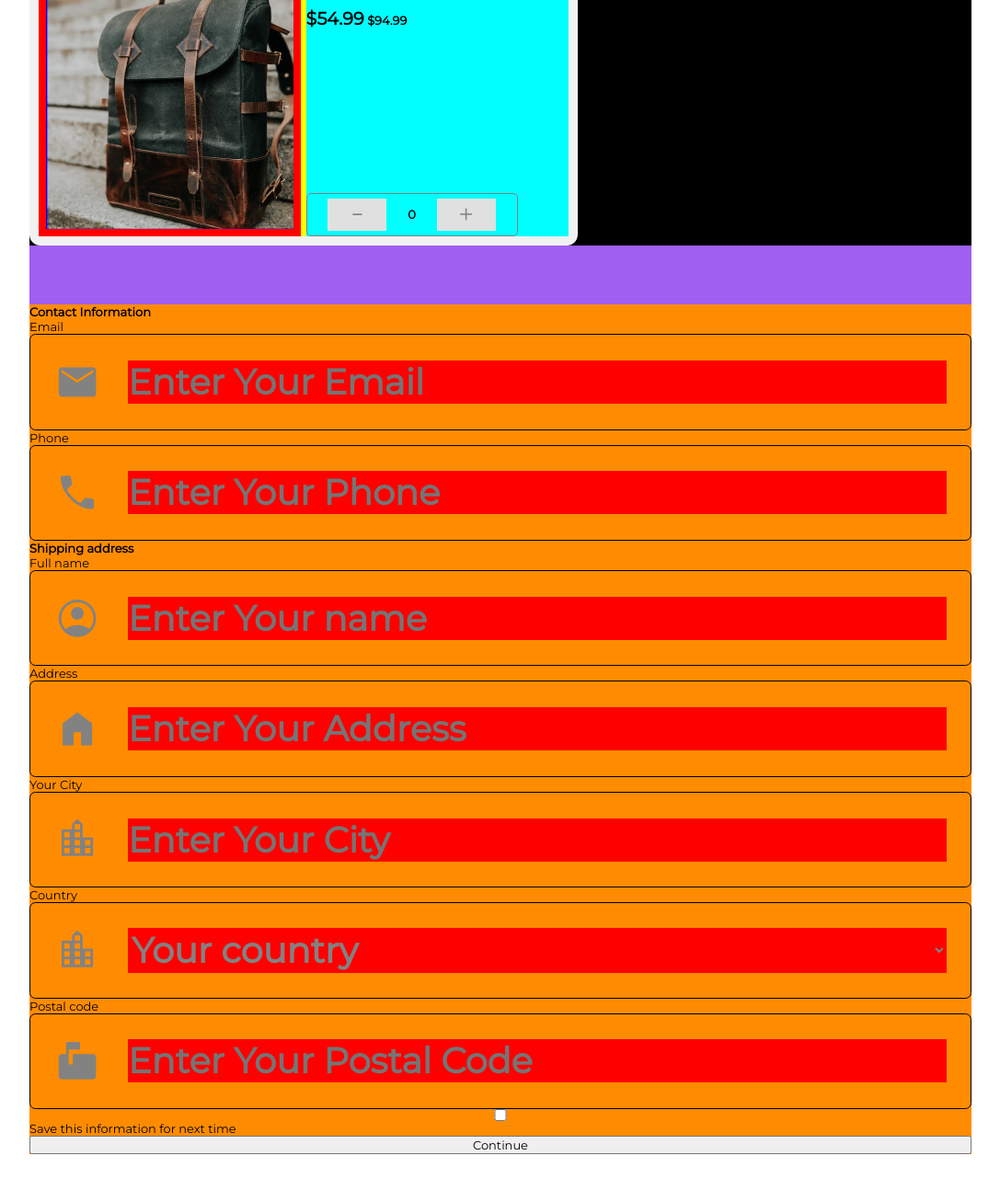
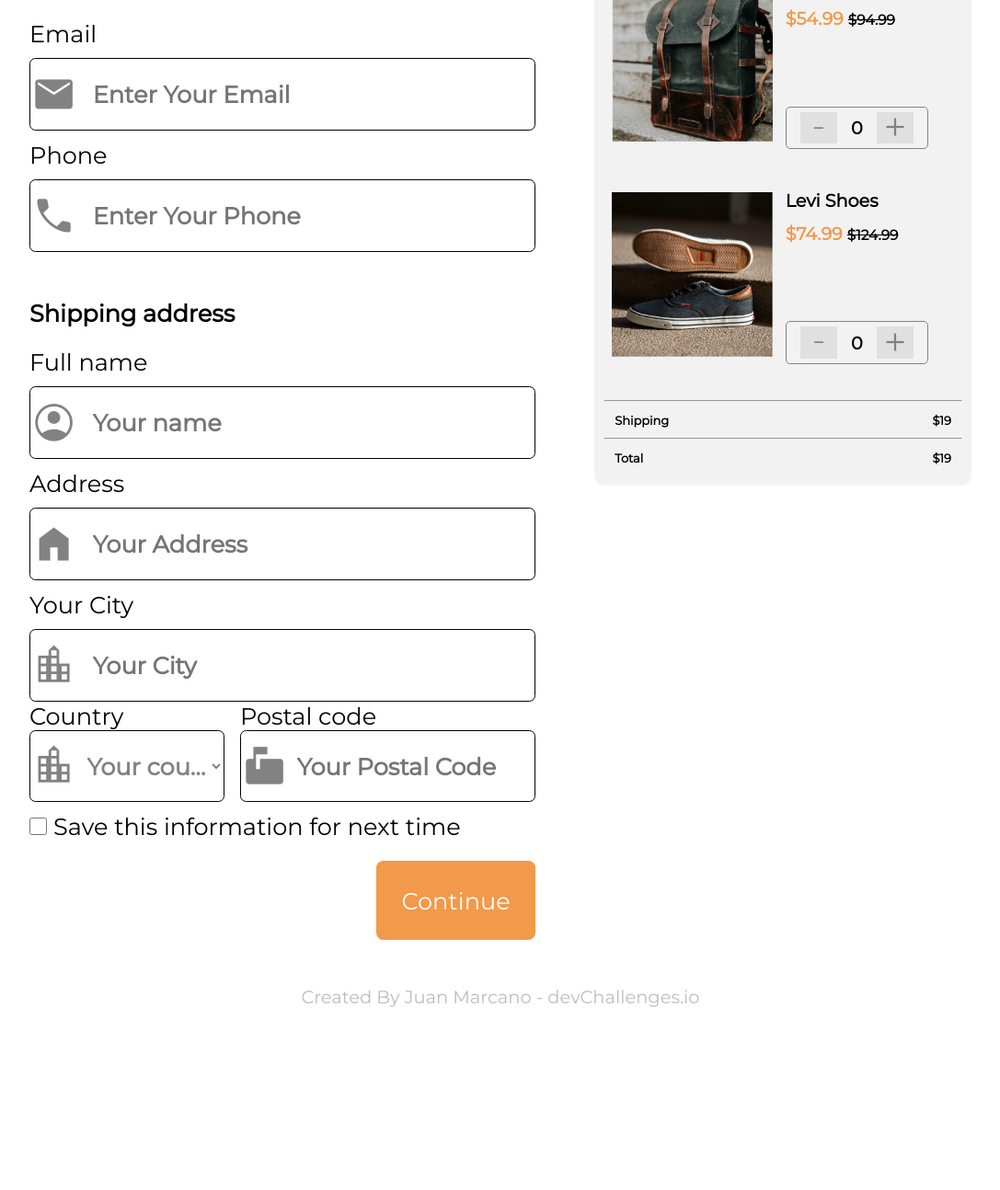
Before and after one commit to GenericJM/checkout-page-master, a plain HTML site: page index.html in a window 1280 px wide. Shown: the part 218-1512 px from the top of the page at 92% size, without its empty margins (96-1183 px from the left). After the commit the page ends 1378 px from the top, so only its background shows below. Drawn offline with nearby package versions, Linux system fonts and the light colour scheme.

Commit message:
Add footer

```diff
--- a/index.html
+++ b/index.html
@@ -7,11 +7,12 @@
   <meta name="viewport" content="width=device-width, initial-scale=1.0">
   <link href="https://fonts.googleapis.com/css2?family=Montserrat" rel="stylesheet">
   <!-- <link rel="stylesheet" href="https://fonts.googleapis.com/css2?family=Material+Symbols+Outlined:opsz,wght,FILL,GRAD@48,400,0,0" /> -->
-  <link rel="stylesheet" href="https://fonts.googleapis.com/css2?family=Material+Symbols+Outlined:opsz,wght,FILL,GRAD@20..48,100..700,0..1,-50..200" />
+  <link rel="stylesheet"
+    href="https://fonts.googleapis.com/css2?family=Material+Symbols+Outlined:opsz,wght,FILL,GRAD@20..48,100..700,0..1,-50..200" />
   <link rel="stylesheet" href="styles.css">
-
+  <script src='decimal.js'></script>
   <script src="https://kit.fontawesome.com/cf149fe0d1.js" crossorigin="anonymous"></script>
-
+  <link rel="shortcut icon" href="devchallenges.png">
 
   <title>Checkout Page</title>
 
@@ -23,8 +24,8 @@
   </header>
   <main class="main">
     <form action="" class="flex__form">
-      <h2>Contact Information</h2>
-      <label for="email">Email</label>
+      <h2 class="flex__form-element">Contact Information</h2>
+      <label class="flex__form-element" for="email">Email</label>
       <div class="inputbox">
         <span class="material-symbols-outlined">
           mail
@@ -32,7 +33,7 @@
         <input class="textbox" id="email" type="email" placeholder="Enter Your Email" autocomplete="none"
           required></input>
       </div>
-      <label for="phone">Phone</label>
+      <label class="flex__form-element" for="phone">Phone</label>
       <div class="inputbox">
         <span class="material-symbols-outlined">
           call
@@ -41,29 +42,31 @@
           required></input>
       </div>
 
-      <h2>Shipping address</h2>
-      <label for="name">Full name</label>
+      <h2 class="flex__form-element flex__form-divisor">Shipping address</h2>
+      <label class="flex__form-element" for="name">Full name</label>
       <div class="inputbox">
         <span class="material-symbols-outlined">
           account_circle
         </span>
-        <input class="textbox" id="name" type="text" placeholder="Enter Your name" required></input>
+        <input class="textbox" id="name" type="text" placeholder="Your name" required></input>
       </div>
-      <label for="address">Address</label>
+      <label class="flex__form-element" for="address">Address</label>
       <div class="inputbox">
         <span class="material-symbols-outlined">
           home
         </span>
-        <input class="textbox" id="address" type="text" placeholder="Enter Your Address" required></input>
+        <input class="textbox" id="address" type="text" placeholder="Your Address" required></input>
       </div>
-      <label for="city">Your City</label>
+      <label class="flex__form-element" for="city">Your City</label>
       <div class="inputbox">
         <span class="material-symbols-outlined">
           location_city
         </span>
-        <input class="textbox" id="city" type="text" placeholder="Enter Your City" required></input>
+        <input class="textbox" id="city" type="text" placeholder="Your City" required></input>
       </div>
-      <label for="country">Country </label>
+      <section class="main__localdata">
+        <div>
+          <label class="flex__form-element" for="country">Country </label>
           <div class="inputbox">
             <span class="material-symbols-outlined">
               location_city
@@ -75,16 +78,27 @@
               <option value="2">Venezuela</option>
             </Select>
           </div>
-      <label for="postalcode">Postal code</label>
+        </div>
+        <div>
+          <label class="flex__form-element" for="postalcode">Postal code</label>
           <div class="inputbox">
             <span class="material-symbols-outlined">
               markunread_mailbox
             </span>
-        <input class="textbox" id="postalcode" type="number" placeholder="Enter Your Postal Code" required></input>
+            <input class="textbox" id="postalcode" type="number" placeholder="Your Postal Code" required></input>
           </div>
-      <input type="checkbox" name="" id="checkbox">
-      <label for="checkbox">Save this information for next time</label>
-      <button>Continue</button>
+        </div>
+
+      </section>
+
+      <label class="flex__form-element" for="checkbox">
+        <input class="flex__form-checkbox" type="checkbox" name="" id="checkbox">
+        Save this information for next time
+      </label>
+      <div class="flex__form-boxbuttom">
+        <button class="flex__form-element flex__form-button">Continue</button>
+
+      </div>
     </form>
 
     <div class="container">
@@ -98,22 +112,58 @@
               <h3 class="product__text">Vintage Backbag</h3>
               <div class="product__price">
                 <h3 class="product__price product__price-discount">$54.99</h3>
-                <h4 class="product__price product__price-original">$94.99</h3>
+                <h6 class="product__price product__price-original">$94.99</h6>
               </div>
             </header>
             <div class="product__counter">
 
-              <button class="counter__button"><i class="fa-regular fa-solid fa-minus"
+              <button class="product__text counter__button"><i class="fa-regular fa-solid fa-minus"
                   style="color: #808080;"></i></button>
-              <h1>0</h1>
-              <button class="counter__button"><i class="fa-regular fa-plus fa-lg" style="color: #808080;"></i></button>
+              <h1 class="product__text product__amount">0</h1>
+              <button class="product__text counter__button"><i class="fa-regular fa-plus fa-lg" style="color: #808080;"></i></button>
             </div>
           </div>
         </article>
+        <article class="product">
+          <div class="product__image">
+            <img src="/photo2.png" class="image"></img>
+          </div>
+          <div class="product__info">
+            <header class="product__info-header">
+              <h3 class="product__text">Levi Shoes</h3>
+              <div class="product__price">
+                <h3 class="product__price product__price-discount">$74.99</h3>
+                <h6 class="product__price product__price-original">$124.99</h6>
+              </div>
+            </header>
+            <div class="product__counter">
+
+              <button class="product__text counter__button"><i class="fa-regular fa-solid fa-minus"
+                  style="color: #808080;"></i></button>
+              <h1 class="product__text product__amount">0</h1>
+              <button class="product__text counter__button"><i class="fa-regular fa-plus fa-lg" style="color: #808080;"></i></button>
+            </div>
+          </div>
+        </article>
+        <section class="total">
+          <hr>
+          <div class="total__element">
+          <h2>Shipping</h2>
+          <h2 class="shipping__value">$19</h2>
+          </div>
+          <hr>
+          <div class="total__element">
+            <h2>Total</h2>
+            <h2 class="total__amount"></h2>
+
+          </div>
+
         </section>
+      </section>
+
     </div>
   </main>
-
+<script src="index.js"></script>
 </body>
-
+<footer class="footer">Created By Juan Marcano - devChallenges.io</footer>
 </html>
--- /dev/null
+++ b/index.js
@@ -0,0 +1,38 @@
+"use Strict"
+const counter = document.querySelectorAll(".product__counter");
+const productPrice=document.querySelectorAll(".product__price-discount");
+const total=document.querySelector(".total__amount");
+const shipping=document.querySelector(".shipping__value");
+const product__info=document.querySelector("product__info");
+
+total.textContent=shipping.textContent;
+let i=0;
+for (const count of counter) {
+
+    const minus = count.children[0];
+    const number = count.children[1];
+    const plus = count.children[2];
+    let num=Number(number.textContent);
+    let totalAmount;
+    const productValue=new Decimal(productPrice[i].textContent.split("$")[1]).toNumber();
+
+    minus.addEventListener("click", () => {
+        totalAmount=new Decimal(Number(total.textContent.split("$")[1])).toNumber();
+        if (number.textContent > 0) {
+            num--
+            number.textContent=num;
+            total.textContent="$"+new Decimal(totalAmount).sub(productValue).toNumber();
+        }
+    })
+    plus.addEventListener("click", () => {
+        totalAmount=new Decimal(Number(total.textContent.split("$")[1])).toNumber();
+        num++
+        number.textContent=num
+        total.textContent="$"+new Decimal(totalAmount).add(productValue).toNumber();
+
+
+    })
+
+    i++;
+
+}
--- a/styles.css
+++ b/styles.css
@@ -20,17 +20,28 @@ body {
     flex-direction: row;
     gap: 5vw;
     flex-wrap: wrap-reverse;
-    background-color: #a05ff1;
+    /* background-color: #a05ff1; */
+
 }
 
 
 .flex__form {
     /* width: 30vw; */
-    background-color: darkorange;
+    width: clamp(17.3em,30vw,20em);
+    /* background-color: darkorange; */
     display: flex;
     flex-direction: column;
     flex-grow: 999;
-     width: max-content;
+    justify-items: right;
+
+    /* width: max-content; */
+
+}
+.flex__form-element{
+    /* background-color: #025644; */
+    display: inline;
+    margin: 2% 0;
+    /* font-size: clamp(1em, 2.5vw, 4rem);    */
 }
 /*icons*/
 .material-symbols-outlined {
@@ -46,7 +57,7 @@ body {
 /*icons*/
 
 .inputbox {
-    padding: 2vw;
+    padding: 1vw 0;
     display: flex;
     flex-direction: row;
     border: 1px solid black;
@@ -54,35 +65,61 @@ body {
     border-radius: 0.5rem;
     gap: 3%;
 }
+.flex__form-divisor{
+margin-top: 2em;
+}
 .inputbox:has(.textbox:focus){
-    outline: solid #000 2px;
+    outline: solid #000 1px;
 }
-.textbox{
-    font-size: clamp(1em, 3vw, 5rem);
+.flex__form-element,.textbox{
+    font-size: clamp(1em, 2vw, 4rem);
+
 }
 .textbox {
     background-color: transparent;
     border: none;
-    background-color: red;
-    /* font-size: 1.5rem; */
-    /* height: 2rem; */
+    /* background-color: red;   */
     width: 100%;
     height: max-content;
     font-weight: 600;
     color: #828282;
+    text-overflow: ellipsis;
 
+}
+.main__localdata{
+    display: flex;
+    flex-direction: row;
+    justify-content: space-between;
+    gap: 3%;
+}
+.flex__form-checkbox{
+width:clamp(1em,1.5vw,2em);
+height:clamp(1em,1.5vw,2em);
 }
 .textbox:focus{
     /* border: transparent; */
     outline: none;
 }
-/* aside */
+.flex__form-boxbuttom{
+display: flex;
+flex-direction: column;
+align-items:flex-end;
+}
+.flex__form-button{
+    color: white;
+    background: #F2994A;
+   border: none;
+   border-radius: 0.3em;
+   width:max-content;
+   height: max-content;
+   padding: 5%;
+
+}
+/******************** aside ************************/
 .container {
-
-
     /* max-width: 30vw; */
     display: flex;
-    background-color: black;
+    /* background-color: black; */
     flex-grow: 1;
     /* flex-shrink: 3; */
     width: 40%;
@@ -97,7 +134,7 @@ body {
     /* width: minmax(319.44px,100%); */
 
     /* width: 100vw; */
-    /* height:575px; */
+    height:max-content;
     background-color: #F2F2F2;
     border-radius: 12px;
     padding: 0.8rem;
@@ -112,7 +149,7 @@ body {
     display: grid;
     gap: 0.4rem;
     grid-template-columns: repeat(2, 1fr);
-    background-color: yellow;
+    /* background-color: yellow; */
 
     /* margin: 10px; */
     min-width: 12rem;
@@ -122,7 +159,7 @@ body {
 
 .product__image {
     display: flex;
-    background-color: red;
+    /* background-color: red; */
     /* min-width: 160.71px; */
     /* max-width: 50vw;
     min-height: 30vw; */
@@ -133,7 +170,7 @@ body {
 
 .image {
     /* padding: auto; */
-    background-color: blue;
+    /* background-color: blue; */
     object-fit: contain;
     width: 100%;
     /* max-width: 5rem; */
@@ -142,7 +179,7 @@ body {
 }
 
 .product__info {
-    background-color: aqua;
+    /* background-color: aqua; */
     display: flex;
     justify-content: space-between;
 
@@ -158,10 +195,16 @@ body {
     line-height: 1.85;
 }
 
-h3 {
+.product__text,.product__price {
     font-size: clamp(0.7em, 4vw, 2rem);
 }
-
+.product__price-discount{
+    color:#F2994A;
+}
+.product__price-original{
+    text-decoration: line-through;
+    font-size: clamp(0.6em, 3.5vw, 1.5rem);
+}
 
 
 .product__price {
@@ -195,6 +238,12 @@ h3 {
     /* font-size: clamp(1em, 2vw, 2rem); */
     color: #828282;
 }
+.total__element{
+    display: flex;
+    flex-direction: row;
+    justify-content: space-between;
+    padding: 3%;
+}
 /*523px */
 /*644px */
 @media screen and (min-width:523px) {
@@ -203,11 +252,13 @@ h3 {
         white-space: nowrap;
     }
 
-    h3 {
+    .product__text, .product__price {
         font-size: clamp(0.7em, 1.5vw, 2rem);
 
     }
-
+    .product__price-original{
+        font-size: clamp(0.6em, 1.2vw, 1.5rem);
+    }
     .product__counter {
 
         width: clamp(1rem, 20vw, 80%);
@@ -221,7 +272,21 @@ h3 {
         border:none;
         width: 10vw;
         height: 2.7vw;
-        font-size:clamp(1em,0.5vw,1em) ;
+        /* font-size:clamp(1em,0.5vw,1em) ; */
         /* color: #828282; */
     }
 }
+.footer{
+    margin-top: 2em;
+    text-align: center;
+    font-size: clamp(0.6em, 3.5vw, 1.5rem);
+    color: #BDBDBD;
+}
+
+
+input[type=number]::-webkit-inner-spin-button,
+input[type=number]::-webkit-outer-spin-button {
+    -webkit-appearance: none;
+    margin: 0;
+    }
+input[type=number] { -moz-appearance:textfield; }
```
Also changed, not shown: decimal.js (added). Lines whose indentation alone changed are shown as unchanged.
